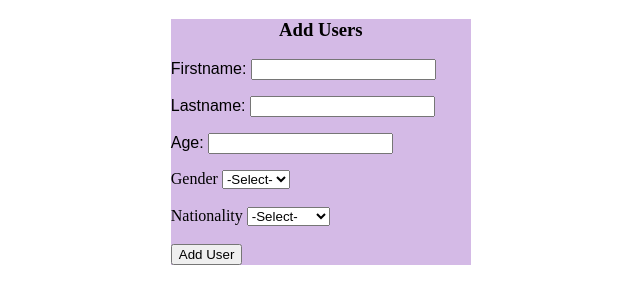
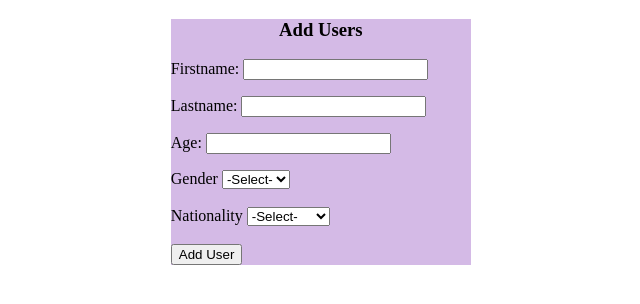
Before and after one commit to smwemeke/WAP2023Nov, a website: page Lab12/views/add-user.html in a window 1280 px wide. Shown: the whole page, without its empty margins (90-730 px from the left). Drawn offline with Linux system fonts and the light colour scheme; files that its build step writes are made by us from their sources.

Commit message:
css edits

```diff
--- a/Lab12/public/resources/css/main.css
+++ b/Lab12/public/resources/css/main.css
@@ -4,10 +4,6 @@
         width: 300px;
         height: auto;
     }
-    div p{
-        font-family: Arial, "Helvetica Neue", Helvetica, sans-serif;
-        font-style: normal;
-    }
     h3{
         text-align: center;
     }
```
